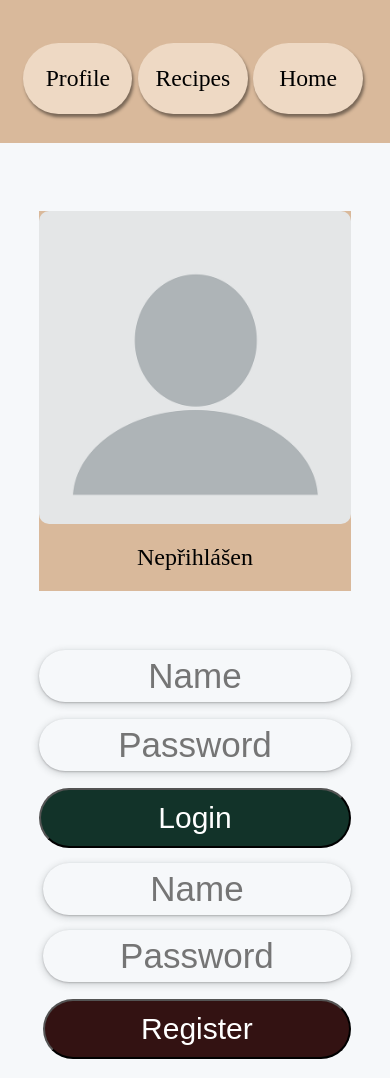
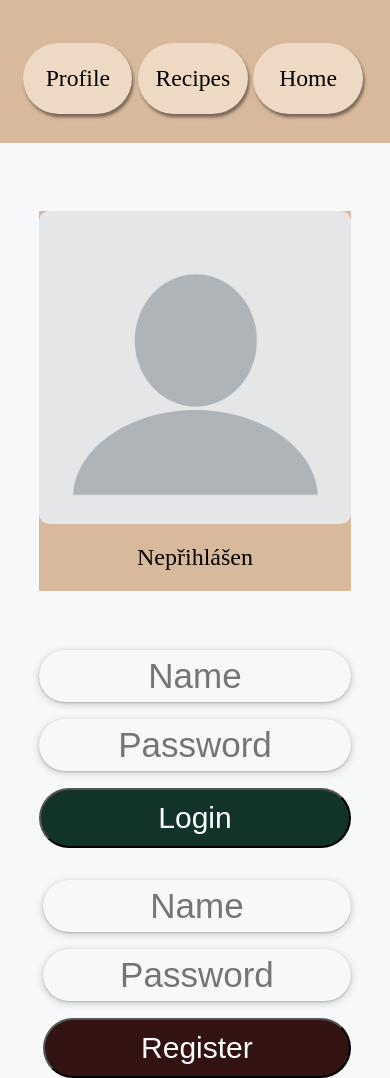
Before and after one commit to Fremerino/School_uur_testver, a React (Vite) app: page /profile in a window 390 px wide. Built offline with nearby package versions, Linux system fonts and the light colour scheme.

Commit message:
minor margin fix

```diff
--- a/src/CSS/Profile.css
+++ b/src/CSS/Profile.css
@@ -137,7 +137,7 @@
     .login-form  {
         display: block;
     }
-.register-form  > input {
+    .register-form {
         margin-top: 5% !important;
     }
     .Profile {
```
Lines whose indentation alone changed are shown as unchanged.
